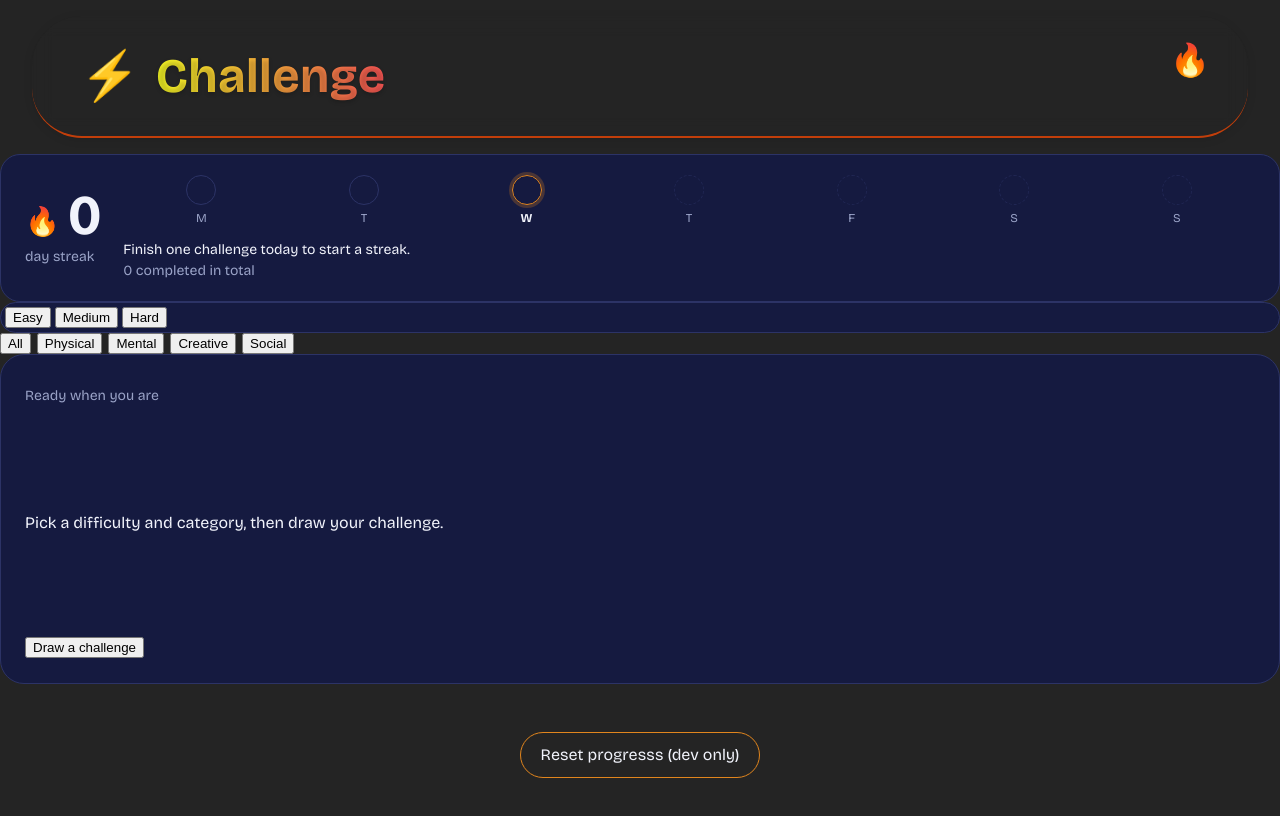
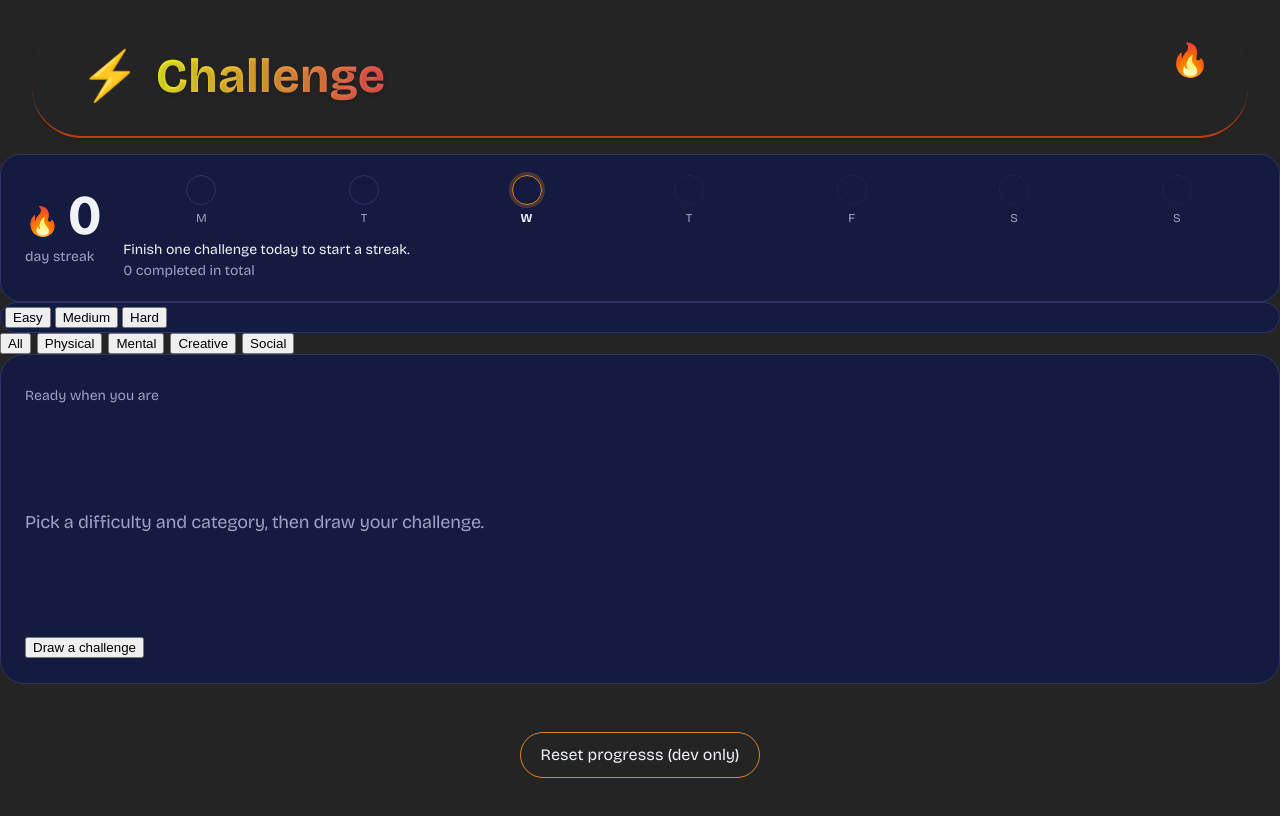
Before and after one commit to robertoandino/challenge-me, a React (Vite) app: page / in a window 1280 px wide. Shown: the top 816 px of the page. Built offline with nearby package versions, Linux system fonts and the light colour scheme.

Commit message:
Updating challengeCard css

```diff
--- a/src/components/ChallengeCard/ChallengeCard.css
+++ b/src/components/ChallengeCard/ChallengeCard.css
@@ -76,3 +76,23 @@
     display: flex;
     align-items: center;
 }
+
+.cc-text {
+    margin: 0;
+    font-size: clamp(1.375rem, 4.6vw, 1.875rem);
+    font-weight: 500;
+    line-height: 1.3;
+    letter-spacing: -0.01em;
+    overflow-wrap: anywhere;
+    animation: cc-in 0.35s ease both;
+}
+
+.cc-text-quiet {
+    font-size: 1.125rem;
+    font-weight: 400;
+    color: var(--cm-muted);
+}
+
+.cc-done .cc-text {
+    color: var(--cm-muted);
+}
```
